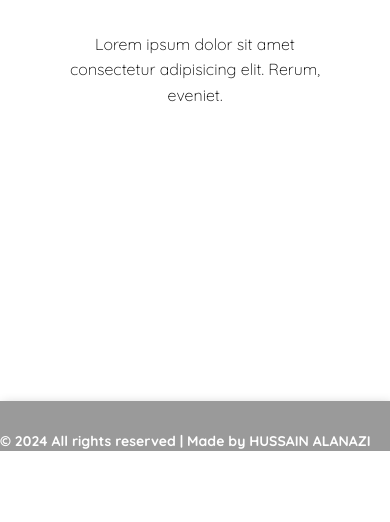
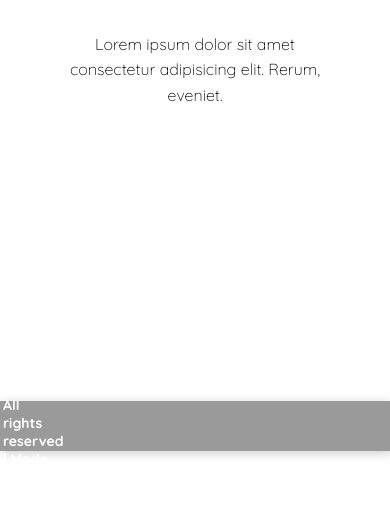
Before and after one commit to 5p52/Mee, a plain HTML site: page index.html in a window 390 px wide. Shown: the part 2053-2575 px from the top of the page. Before the commit the page ends 2504 px from the top, so only its background shows below. Drawn offline with Linux system fonts and the light colour scheme.

Commit message:
Update style.css

```diff
--- a/style.css
+++ b/style.css
@@ -488,11 +488,12 @@ header::before {
        color: #fff;
     }
     #contact .contact-info p {
-       paddin-left: 3px;
+       padding-left: 3px;
        text-align: left;
        font-weight: bold;
        justify-content: left;
        align-items: left;
        position: absolute;
+       max-width: 50px;
     }
 }
```
